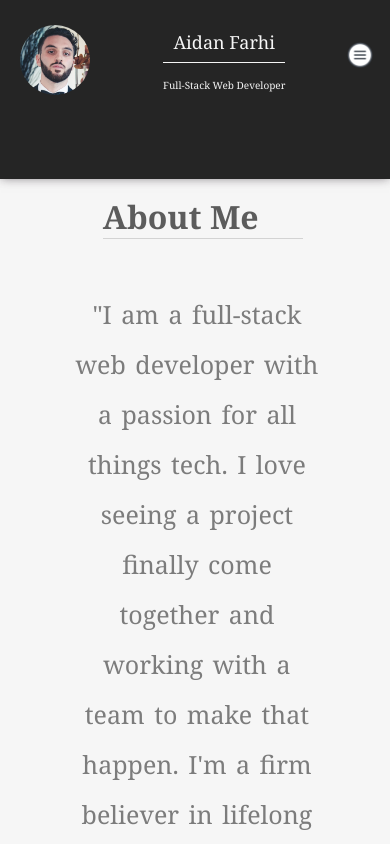
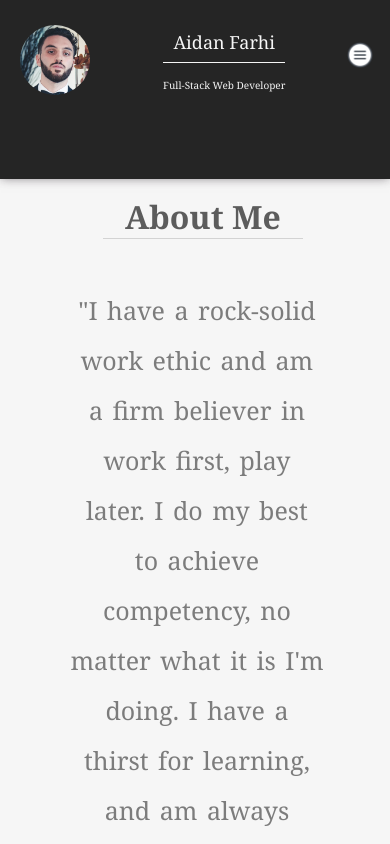
Before and after one commit to AidanFarhi/portfolio, a React (Create React App) app: page /about in a window 390 px wide. Shown: the top 844 px of the page. Built offline with nearby package versions, Linux system fonts and the light colour scheme.

Commit message:
edited about

```diff
--- a/src/components/About.js
+++ b/src/components/About.js
@@ -8,11 +8,10 @@ export default function About() {
             <h1 id='about-me-header'>About Me</h1>
             <div id='about-me-div'>
                 <p>
-                    "I am a full-stack web developer with a passion for all things tech.
-                    I love seeing a project finally come together and working with a team to
-                    make that happen.
-                    I'm a firm believer in lifelong learning and I realize that there is always
-                    something new to add to my toolbelt."
+                    "I have a rock-solid work ethic and am a firm believer in work first, play later.
+                    I do my best to achieve competency, no matter what it is I'm doing.
+                    I have a thirst for learning, and am always looking for new techniques and skills
+                    to help me become a more proficient programmer."
                 </p>
             </div>
         </div>
--- a/src/styles/NavBar.css
+++ b/src/styles/NavBar.css
@@ -132,12 +132,14 @@ input {
     }
 
     #about-me-header {
+        text-align: center;
         margin-top: 50%;
         width: 200px;
     }
 
     #about-me-div {
-        margin-top: 1%;
+        text-align: center;
+        margin-top: 0%;
         margin-right: 19%;
         font-size: 0.2rem;
         width: 65%;
@@ -145,6 +147,7 @@ input {
 
     #project-header {
         margin-top: 50%;
+        text-align: center;
     }
 
     .project-item {
```
